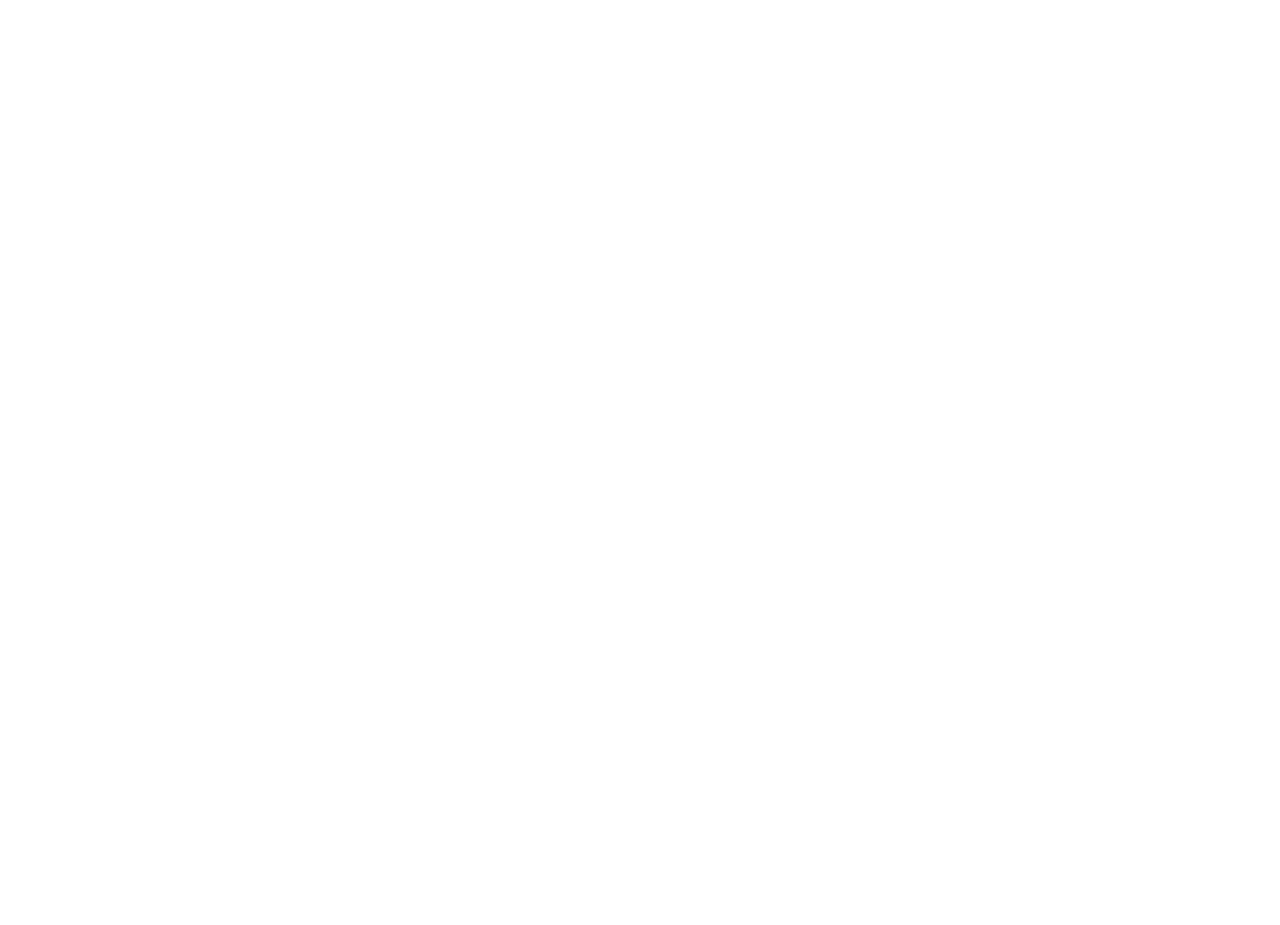
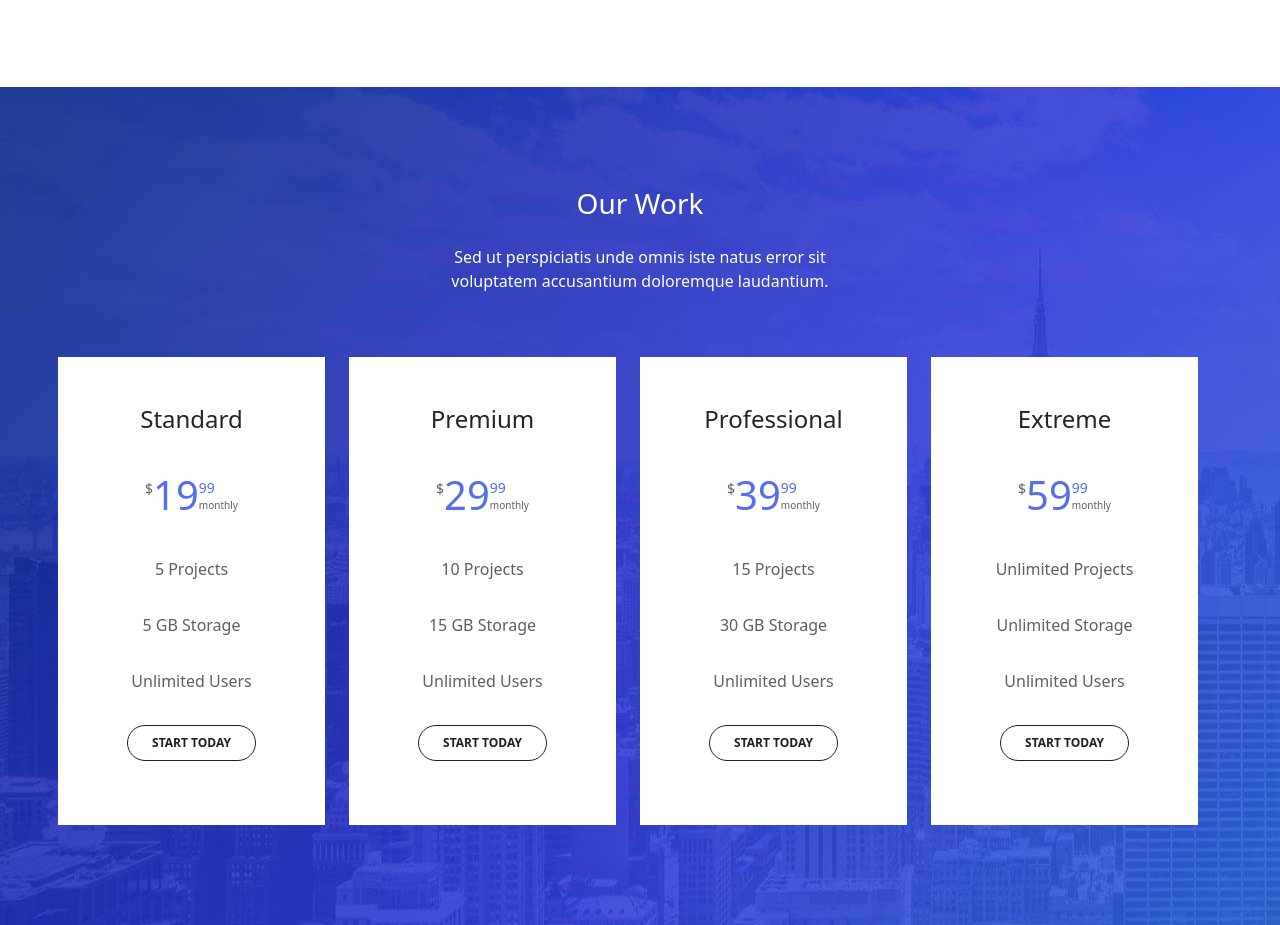
Before and after one commit to filippo-falcone/proj-html-vuejs, a Vue app: page / in a window 1280 px wide. Shown: the part 3420-4345 px from the top of the page. Before the commit the page ends 3379 px from the top, so only its background shows below. Built offline with nearby package versions, Linux system fonts and the light colour scheme.

Commit message:
feat: added AppPlans

```diff
--- a/src/App.vue
+++ b/src/App.vue
@@ -70,6 +70,16 @@
         color: $brand-secondary;
       }
     }
+
+    &.brand-outline-dark {
+      border: 1px solid $brand-dark;
+      color: $brand-dark;
+
+      &:hover {
+        border: 1px solid $brand-secondary;
+        color: $brand-secondary;
+      }
+    }
   }
 }
 </style>
--- /dev/null
+++ b/src/components/AppPlans.vue
@@ -0,0 +1,136 @@
+<script>
+export default {}
+</script>
+
+<template>
+    <section class="plans">
+        <div class="container text-center">
+            <div class="row g-5">
+                <div class="col-12 d-flex justify-content-center">
+                    <div class="text">
+                        <h3 class="mb-4">Our Work</h3>
+                        <p>Sed ut perspiciatis unde omnis iste natus error sit voluptatem accusantium doloremque laudantium.</p>
+                    </div>
+                 </div>
+                 <div class="col d-flex flex-column align-items-center py-5 me-4">
+                    <h4 class="mb-3">Standard</h4>
+                    <div class="price-container d-flex align-items-center py-3">
+                        <div class="value">$</div>
+                        <div class="price fs-1">19</div>
+                        <div>
+                            <div class="price cent text-start">99</div>
+                            <div class="month">monthly</div>
+                        </div>
+                    </div>
+                    <div class="pojects py-3">5 Projects</div>
+                    <div class="storage py-3">5 GB Storage</div>
+                    <div class="usage py-3">Unlimited Users</div>
+                    <div class="btn-container py-3">
+                        <button class="btn big brand-outline-dark rounded-pill">start today</button>
+                    </div>
+                </div>
+                 <div class="col d-flex flex-column align-items-center py-5 me-4">
+                    <h4 class="mb-3">Premium</h4>
+                    <div class="price-container d-flex align-items-center py-3">
+                        <div class="value">$</div>
+                        <div class="price fs-1">29</div>
+                        <div>
+                            <div class="price cent text-start">99</div>
+                            <div class="month">monthly</div>
+                        </div>
+                    </div>
+                    <div class="pojects py-3">10 Projects</div>
+                    <div class="storage py-3">15 GB Storage</div>
+                    <div class="usage py-3">Unlimited Users</div>
+                    <div class="btn-container py-3">
+                        <button class="btn big brand-outline-dark rounded-pill">start today</button>
+                    </div>
+                </div>
+                 <div class="col d-flex flex-column align-items-center py-5 me-4">
+                    <h4 class="mb-3">Professional</h4>
+                    <div class="price-container d-flex align-items-center py-3">
+                        <div class="value">$</div>
+                        <div class="price fs-1">39</div>
+                        <div>
+                            <div class="price cent text-start">99</div>
+                            <div class="month">monthly</div>
+                        </div>
+                    </div>
+                    <div class="pojects py-3">15 Projects</div>
+                    <div class="storage py-3">30 GB Storage</div>
+                    <div class="usage py-3">Unlimited Users</div>
+                    <div class="btn-container py-3">
+                        <button class="btn big brand-outline-dark rounded-pill">start today</button>
+                    </div>
+                </div>
+                 <div class="col d-flex flex-column align-items-center py-5 me-4">
+                    <h4 class="mb-3">Extreme</h4>
+                    <div class="price-container d-flex align-items-center py-3">
+                        <div class="value">$</div>
+                        <div class="price fs-1">59</div>
+                        <div>
+                            <div class="price cent text-start">99</div>
+                            <div class="month">monthly</div>
+                        </div>
+                    </div>
+                    <div class="pojects py-3">Unlimited Projects</div>
+                    <div class="storage py-3">Unlimited Storage</div>
+                    <div class="usage py-3">Unlimited Users</div>
+                    <div class="btn-container py-3">
+                        <button class="btn big brand-outline-dark rounded-pill">start today</button>
+                    </div>
+                </div>
+            </div>
+        </div>
+    </section>
+</template>
+
+<style scoped lang="scss">
+@use '../style/partials/variables' as *;
+
+.plans {
+    padding-top: 6.25rem;
+    padding-bottom: 6.25rem;
+    background-image: url(../assets/images/background1.jpg);
+
+    .row {
+        .col-12 {
+            .text {
+                color: $brand-light-tertiary;
+                width: 40%;
+
+                p {
+                    color: $brand-light-tertiary;
+                }
+            }
+        }
+
+        .col {
+            background-color: $brand-light-tertiary;
+
+            div {
+                color: $brand-dark-light;
+            }
+
+            .price-container {
+                .value {
+                    padding-top: 13px ;
+                    font-size: .875rem;
+                    align-self: flex-start;
+                }
+
+                .price {
+                    color: $brand-secondary;
+
+                    &.cent {
+                         font-size: 14px;
+                    }
+                }
+
+                .month {
+                    font-size: .625rem;
+                }
+            }
+        }
+    }
+}</style>
--- a/src/components/AppWork.vue
+++ b/src/components/AppWork.vue
@@ -3,7 +3,7 @@
 </script>
 
 <template>
-    <section class="what-we-work py-5">
+    <section class="what-we-work">
         <div class="container text-center">
             <div class="row g-3">
                 <div class="col-12 d-flex justify-content-center">
@@ -60,7 +60,7 @@
                         </div>
                     </div>
                 </div>
-                <div class="col-12 btn-container pt-4">
+                <div class="col-12 btn-container py-4">
                     <button class="btn big brand-primary rounded-pill me-3">view our work</button>
                 </div>
            </div>
@@ -72,6 +72,8 @@
 @use '../style/partials/variables' as *;
 
 .what-we-work {
+    padding-top: 6.25rem;
+    padding-bottom: 6.25rem;
     .row {
         .col-12 {
             .text {
--- a/src/components/PageMain.vue
+++ b/src/components/PageMain.vue
@@ -1,5 +1,6 @@
 <script>
 import AppHero from './AppHero.vue';
+import AppPlans from './AppPlans.vue';
 import AppWeAre from './AppWeAre.vue';
 import AppWeDo from './AppWeDo.vue';
 import AppWork from './AppWork.vue';
@@ -9,7 +10,8 @@
         AppHero,
         AppWeAre,
         AppWeDo,
-        AppWork
+        AppWork,
+        AppPlans
     }
 }
 </script>
@@ -19,6 +21,7 @@
     <AppWeAre></AppWeAre>
     <AppWeDo></AppWeDo>
     <AppWork></AppWork>
+    <AppPlans></AppPlans>
 </template>
 
 <style scoped lang="scss"></style>
```
